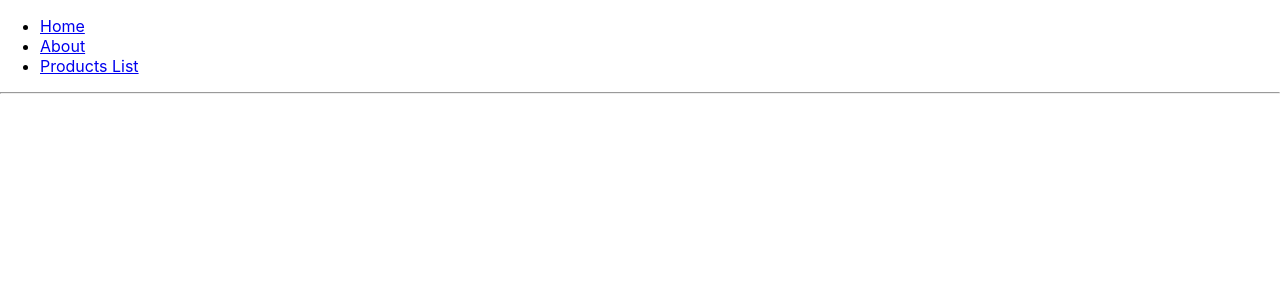
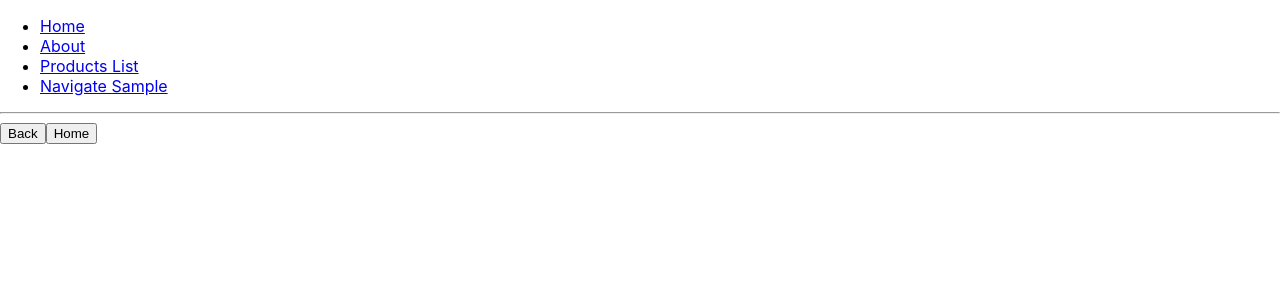
Before and after one commit to sojukang/react-js-axios-shopping-cart-, a React (Create React App) app: page /navigate in a window 1280 px wide. Shown: the top 300 px of the page. Built offline with nearby package versions, Linux system fonts and the light colour scheme.

Commit message:
feat: Navigate Sample 추가

```diff
--- a/src/App.js
+++ b/src/App.js
@@ -4,6 +4,7 @@ import {Link, Route, Routes} from "react-router-dom";
 import Home from "./Home";
 import About from "./About";
 import Products from "./Products";
+import NavigateSample from "./NavigateSample";
 
 const App = () => {
     return (
@@ -18,12 +19,16 @@ const App = () => {
                 <li>
                     <Link to={"/products"}>Products List</Link>
                 </li>
+                <li>
+                    <Link to={"/navigate"}>Navigate Sample</Link>
+                </li>
             </ul>
             <hr/>
             <Routes>
                 <Route path="/" element={<Home/>}/>
                 <Route path="/about" element={<About/>}/>
                 <Route path="/products/*" element={<Products/>}/>
+                <Route path="/navigate" element={<NavigateSample/>}/>
             </Routes>
         </div>
     );
--- /dev/null
+++ b/src/NavigateSample.js
@@ -0,0 +1,23 @@
+import {useNavigate} from "react-router-dom";
+
+function NavigateSample() {
+    const navigate = useNavigate();
+    const goBack = () => {
+        const confirm = window.confirm("정말 떠나시겠어요?")
+        if (confirm) {
+            navigate(-1);
+        }
+    };
+    const goHome = () => {
+        navigate('/');
+    }
+
+    return (
+        <div>
+            <button onClick={goBack}>Back</button>
+            <button onClick={goHome}>Home</button>
+        </div>
+    )
+}
+
+export default NavigateSample;
```
